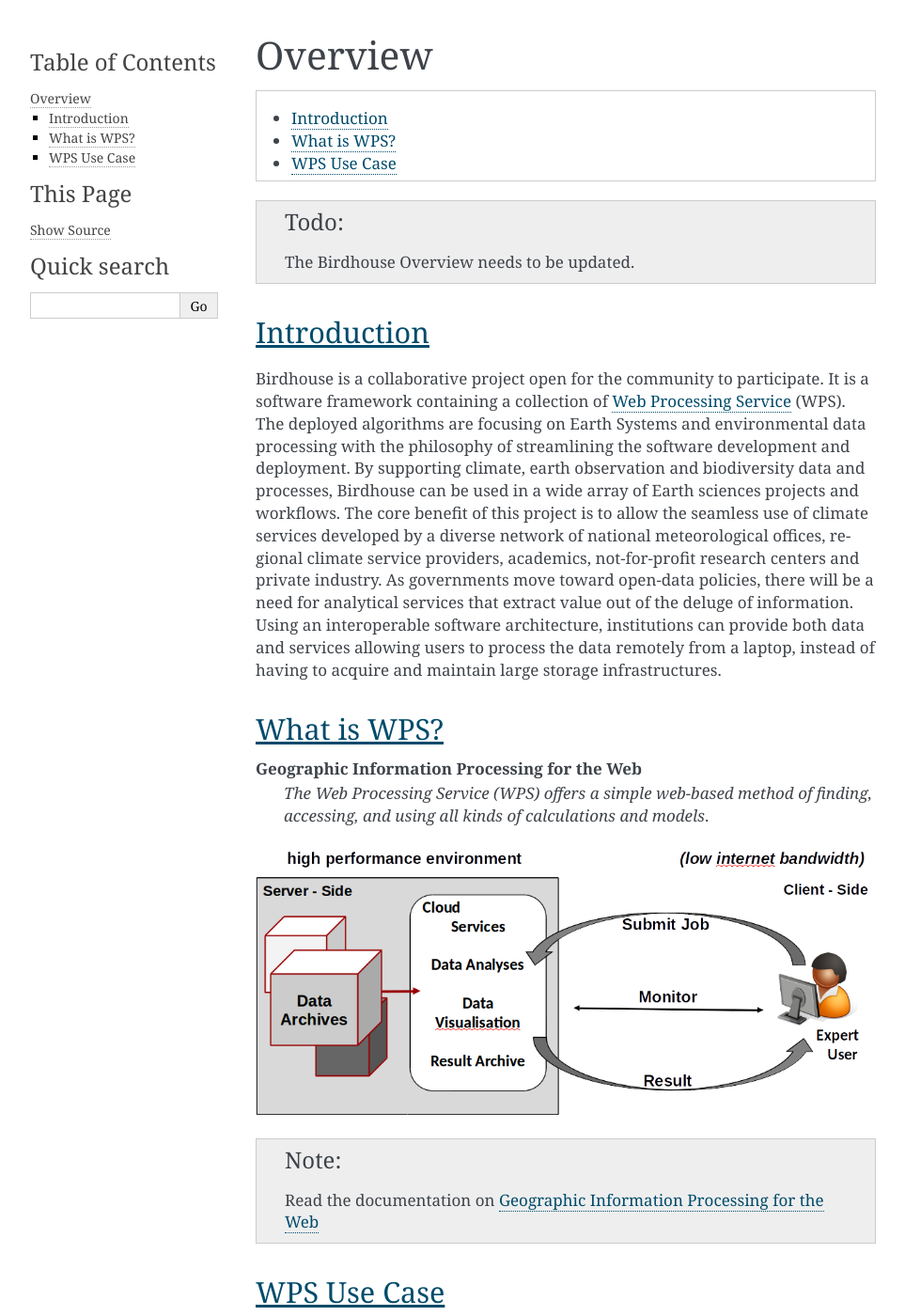
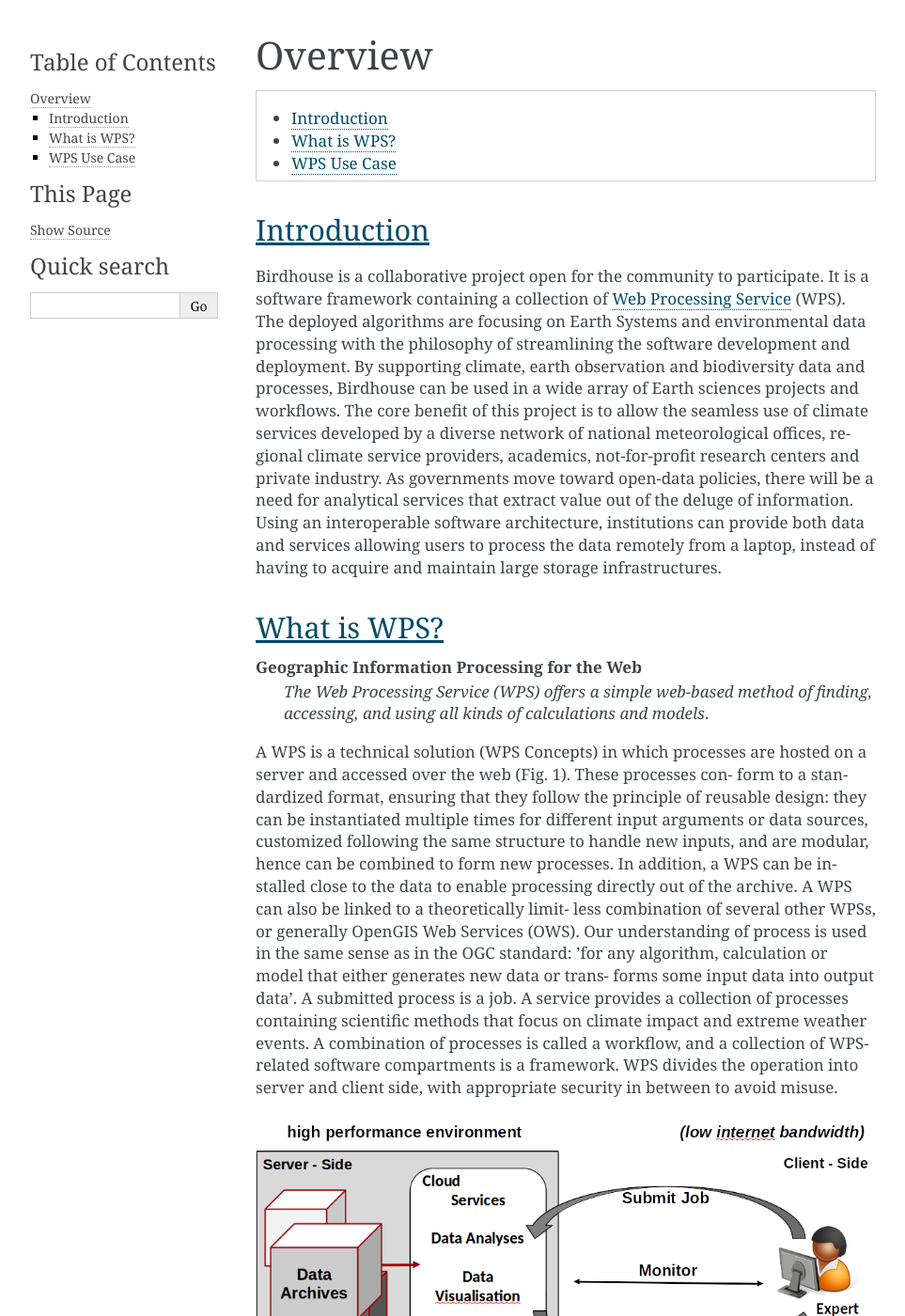
Before and after one commit to bird-house/birdhouse-docs, a Sphinx documentation site: the page built from docs/source/overview.rst, in a window 1280 px wide and 1400 px high. Shown: the whole window at 94% size, without its empty margins (148-1111 px from the left). Built offline with Sphinx 7.4.7, drawn with Linux system fonts in a browser that asks for light colours; some of the changed text lies outside the part shown.

Commit message:
uptade overview

```diff
--- a/docs/source/overview.rst
+++ b/docs/source/overview.rst
@@ -6,8 +6,6 @@
 .. contents::
     :local:
     :depth: 2
-
-.. todo:: The Birdhouse Overview needs to be updated.
 
 
 .. _introduction:
@@ -33,6 +31,16 @@
 **Geographic Information Processing for the Web**
     *The Web Processing Service (WPS) offers a simple web-based method of finding, accessing, and using all kinds of calculations and models*.
 
+A WPS is a technical solution (WPS Concepts) in which processes are hosted on a server and accessed over the web (Fig. 1). These processes con-
+form to a standardized format, ensuring that they follow the principle of reusable design: they can be instantiated multiple times for different input
+arguments or data sources, customized following the same structure to handle new inputs, and are modular, hence can be combined to form new processes.
+In addition, a WPS can be installed close to the data to enable processing directly out of the archive. A WPS can also be linked to a theoretically limit-
+less combination of several other WPSs, or generally OpenGIS Web Services (OWS).
+Our understanding of process is used in the same sense as in the OGC standard: ’for any algorithm, calculation or model that either generates new data or trans-
+forms some input data into output data’. A submitted process is a job. A service provides a collection of processes containing scientific methods
+that focus on climate impact and extreme weather events. A combination of processes is called a workflow, and a collection of WPS-related software
+compartments is a framework. WPS divides the operation into server and client side, with appropriate security in between to avoid misuse.
+
 .. image:: _images/WPS_principe.png
 
 .. note:: Read the documentation on `Geographic Information Processing for the Web <http://geoprocessing.info/wpsdoc/>`_
@@ -41,6 +49,7 @@
 
 WPS Use Case
 -----------
+.. todo:: needs to be updated.
 
 A user runs WPS processes *remotely* on a machine with direct access to climate data archives.
 
```
